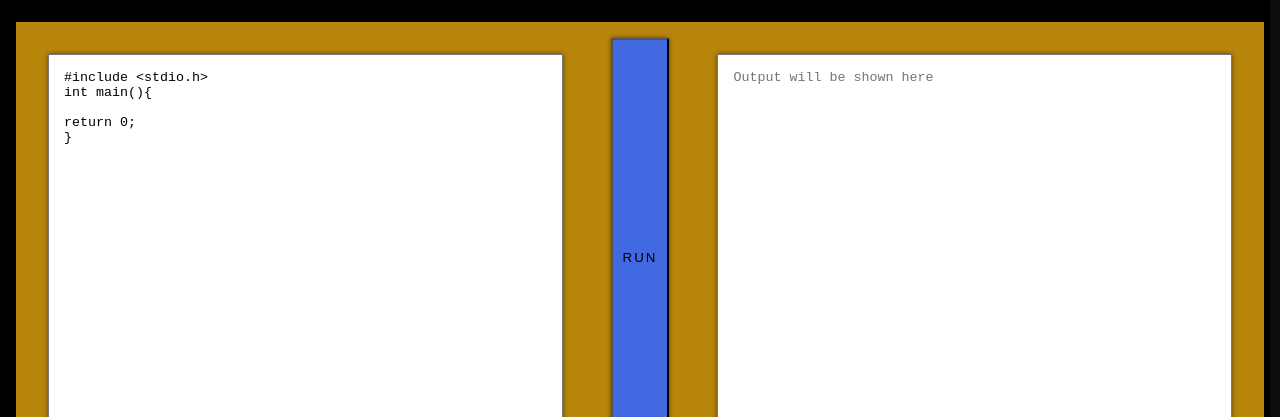
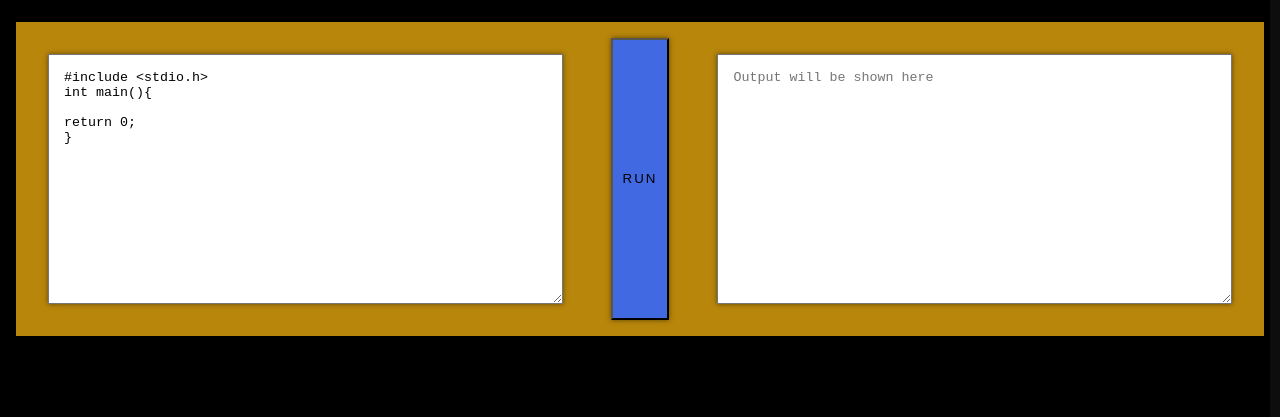
Before and after one commit to comp195/codex, a React app in the folder client_side/: page / in a window 1280 px wide. Shown: the part 76-493 px from the top of the page. Built offline with nearby package versions, Linux system fonts and the light colour scheme; no server answers.

Commit message:
edited some style sheet

```diff
--- a/client_side/src/Components/Input.js
+++ b/client_side/src/Components/Input.js
@@ -115,8 +115,6 @@ class Input extends Component{
                     id='code'
                     required
                     value = {this.state.code}
-                    rows='25'
-                    cols='100'
                     onChange = {this.handleChange}
                 />
                 <p>{"\n"}</p>
@@ -127,8 +125,6 @@ class Input extends Component{
                 id='output'
                 value= {this.state.output}
                 placeholder="Output will be shown here"
-                rows='25'
-                cols='100'
                 readOnly
             />
             </form>
--- a/client_side/src/Components/Realtime.js
+++ b/client_side/src/Components/Realtime.js
@@ -1,7 +1,7 @@
 import { React, Component } from "react";
 import Input from "./Input";
 
-var connection = new WebSocket('ws://localhost:5000');
+var connection = new WebSocket('ws://34.222.29.88:5000');
 
 
 class Realtime extends Component{
--- a/client_side/src/Components/style.css
+++ b/client_side/src/Components/style.css
@@ -24,6 +24,11 @@
 .container .output {
   display: flex;
   justify-content: center;
+  display: block;
+  height: 100px;
+  width: 30%;
+  margin-left: auto;
+  margin-right: auto;
 }
 
 .container .input {
@@ -46,7 +51,9 @@
 .container .codeHere {
   padding: 15px;
   margin: 2rem;
-  box-shadow: 0 0 5px 0 rgba(0, 0, 0, 0.5);
+  height: 250px;
+  width: 45%;
+  box-shadow: 0 0 5px 0 rgba(10, 10, 20, 0.5);
   background-color: white;
   /* border: none; */
   display: flex;
@@ -55,6 +62,8 @@
 
 .container .codeOut {
   padding: 15px;
+  height: 250px;
+  width: 45%;
   margin: 2rem;
   box-shadow: 0 0 5px 0 rgba(0, 0, 0, 0.5);
   background-color: white;
```
Also changed, not shown: 2 other files.
